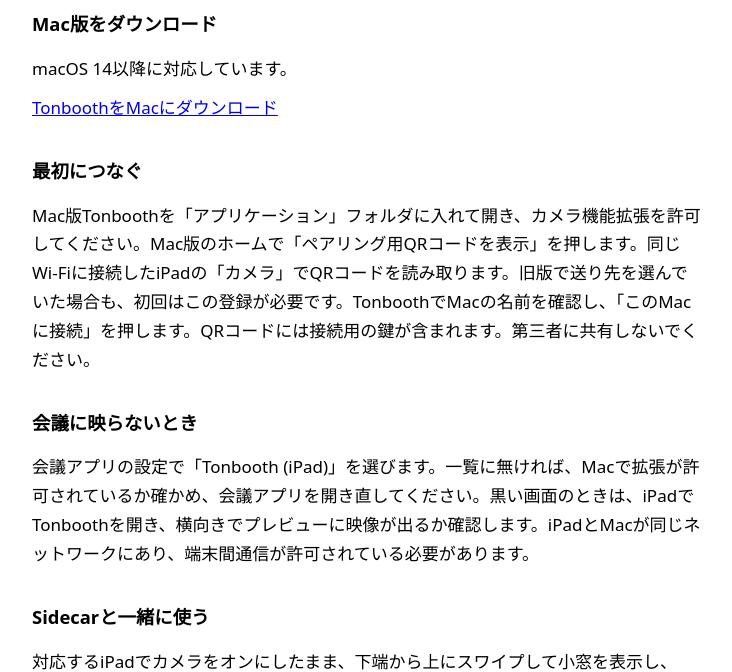
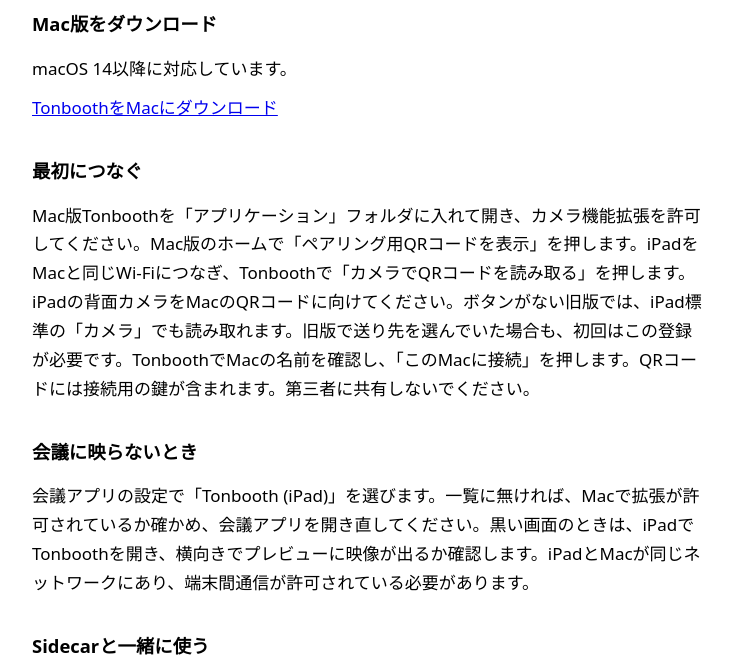
Before and after one commit to Qoo-006/Qoo-006.github.io, a plain HTML site: page tonbooth/index.html in a window 1280 px wide. Shown: the part 136-808 px from the top of the page, without its empty margins (272-1004 px from the left). Drawn offline with Linux system fonts and the light colour scheme.

Commit message:
iPad版TonboothのQR読み取り手順を更新

```diff
--- a/tonbooth/index.html
+++ b/tonbooth/index.html
@@ -1 +1 @@
-<!doctype html><html lang="ja"><meta charset="utf-8"><meta name="viewport" content="width=device-width,initial-scale=1"><meta name="color-scheme" content="light dark"><title>Tonbooth サポート</title><style>body{font:17px/1.7 system-ui,sans-serif;margin:auto;padding:3rem 1.25rem;max-width:42rem;color:CanvasText;background:Canvas}h1{line-height:1.22}h2{font-size:1.15rem;margin-top:2rem}a{color:LinkText}nav{margin:2rem 0}p{margin:.65rem 0}</style><main><h1>Tonbooth サポート</h1><h2>Mac版をダウンロード</h2><p>macOS 14以降に対応しています。</p><p><a href="Tonbooth-Mac.zip" download>TonboothをMacにダウンロード</a></p><h2>最初につなぐ</h2><p>Mac版Tonboothを「アプリケーション」フォルダに入れて開き、カメラ機能拡張を許可してください。Mac版のホームで「ペアリング用QRコードを表示」を押します。同じWi-Fiに接続したiPadの「カメラ」でQRコードを読み取ります。旧版で送り先を選んでいた場合も、初回はこの登録が必要です。TonboothでMacの名前を確認し、「このMacに接続」を押します。QRコードには接続用の鍵が含まれます。第三者に共有しないでください。</p><h2>会議に映らないとき</h2><p>会議アプリの設定で「Tonbooth (iPad)」を選びます。一覧に無ければ、Macで拡張が許可されているか確かめ、会議アプリを開き直してください。黒い画面のときは、iPadでTonboothを開き、横向きでプレビューに映像が出るか確認します。iPadとMacが同じネットワークにあり、端末間通信が許可されている必要があります。</p><h2>Sidecarと一緒に使う</h2><p>対応するiPadでカメラをオンにしたまま、下端から上にスワイプして小窓を表示し、Sidecarに戻ります。小窓を閉じたり、ほかのアプリがiPadのカメラを使ったりすると、映像が止まることがあります。</p><h2>購入を復元する</h2><p>購入時と同じApple AccountでApp Storeにサインインします。購入案内の「以前の購入を復元」を押してください。無料の残り時間はiPadの利用状況に表示されます。</p><nav><a href="privacy.html">プライバシーポリシー</a> · <a href="mailto:atolls.2026@gmail.com?subject=Tonbooth">お問い合わせ</a></nav></main></html>
+<!doctype html><html lang="ja"><meta charset="utf-8"><meta name="viewport" content="width=device-width,initial-scale=1"><meta name="color-scheme" content="light dark"><title>Tonbooth サポート</title><style>body{font:17px/1.7 system-ui,sans-serif;margin:auto;padding:3rem 1.25rem;max-width:42rem;color:CanvasText;background:Canvas}h1{line-height:1.22}h2{font-size:1.15rem;margin-top:2rem}a{color:LinkText}nav{margin:2rem 0}p{margin:.65rem 0}</style><main><h1>Tonbooth サポート</h1><h2>Mac版をダウンロード</h2><p>macOS 14以降に対応しています。</p><p><a href="Tonbooth-Mac.zip" download>TonboothをMacにダウンロード</a></p><h2>最初につなぐ</h2><p>Mac版Tonboothを「アプリケーション」フォルダに入れて開き、カメラ機能拡張を許可してください。Mac版のホームで「ペアリング用QRコードを表示」を押します。iPadをMacと同じWi-Fiにつなぎ、Tonboothで「カメラでQRコードを読み取る」を押します。iPadの背面カメラをMacのQRコードに向けてください。ボタンがない旧版では、iPad標準の「カメラ」でも読み取れます。旧版で送り先を選んでいた場合も、初回はこの登録が必要です。TonboothでMacの名前を確認し、「このMacに接続」を押します。QRコードには接続用の鍵が含まれます。第三者に共有しないでください。</p><h2>会議に映らないとき</h2><p>会議アプリの設定で「Tonbooth (iPad)」を選びます。一覧に無ければ、Macで拡張が許可されているか確かめ、会議アプリを開き直してください。黒い画面のときは、iPadでTonboothを開き、横向きでプレビューに映像が出るか確認します。iPadとMacが同じネットワークにあり、端末間通信が許可されている必要があります。</p><h2>Sidecarと一緒に使う</h2><p>対応するiPadでカメラをオンにしたまま、下端から上にスワイプして小窓を表示し、Sidecarに戻ります。小窓を閉じたり、ほかのアプリがiPadのカメラを使ったりすると、映像が止まることがあります。</p><h2>購入を復元する</h2><p>購入時と同じApple AccountでApp Storeにサインインします。購入案内の「以前の購入を復元」を押してください。無料の残り時間はiPadの利用状況に表示されます。</p><nav><a href="privacy.html">プライバシーポリシー</a> · <a href="mailto:atolls.2026@gmail.com?subject=Tonbooth">お問い合わせ</a></nav></main></html>
```
